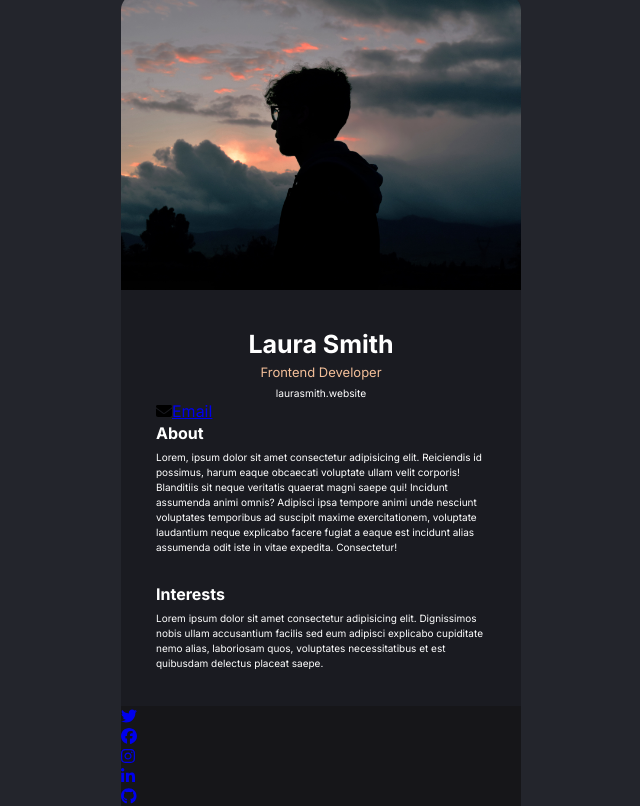
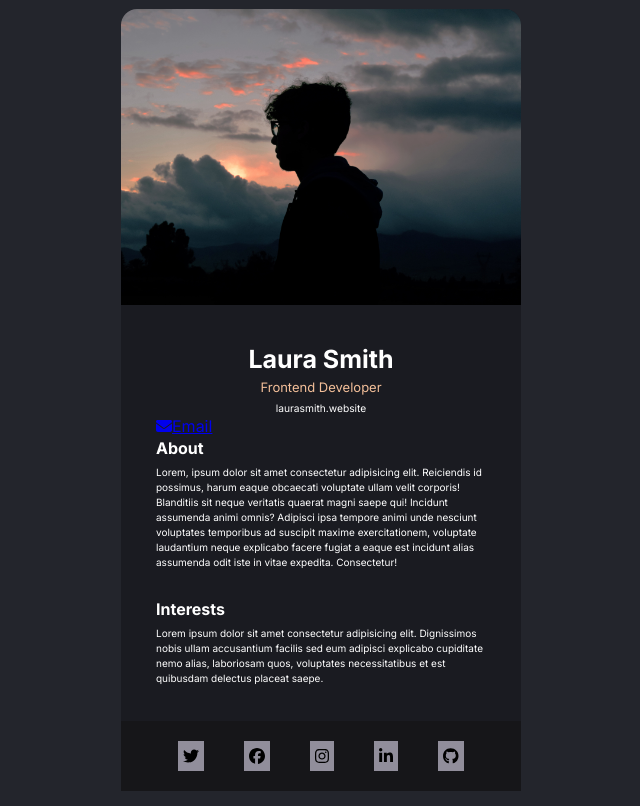
Before and after one commit to SLuo490/business-card, a React (Create React App) app: page / in a window 1280 px wide. Shown: the whole page, without its empty margins (319-959 px from the left). Built offline with nearby package versions, Linux system fonts and the light colour scheme.

Commit message:
finish footer

```diff
--- a/src/style.css
+++ b/src/style.css
@@ -21,6 +21,7 @@ body {
 
 ul {
   list-style: none;
+  margin: 0 auto;
 }
 
 /* Make card's width 25rem */
@@ -95,8 +96,23 @@ ul {
 
 .footer-container {
   background-color: #161619;
+  display: flex;
+  justify-content: center;
+  align-items: center;
 }
 
-.fa-icon {
+.footer-container > ul {
+  display: flex;
+}
+
+.footer-container > ul > li {
+  display: flex;
+  align-items: center;
+  padding: 20px;
+}
+
+li > a {
   color: black;
+  background: #918e9b;
+  padding: 5px;
 }
```
